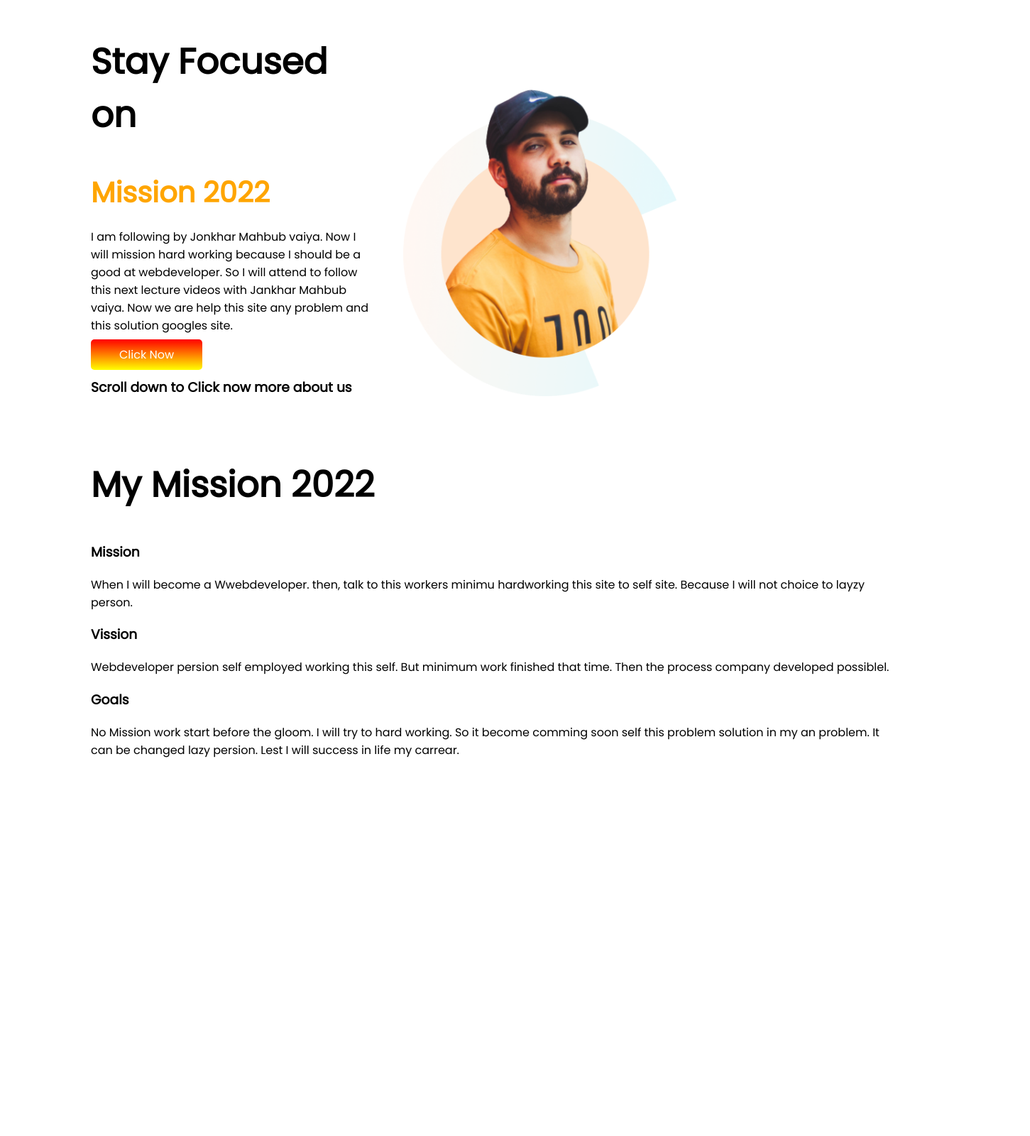
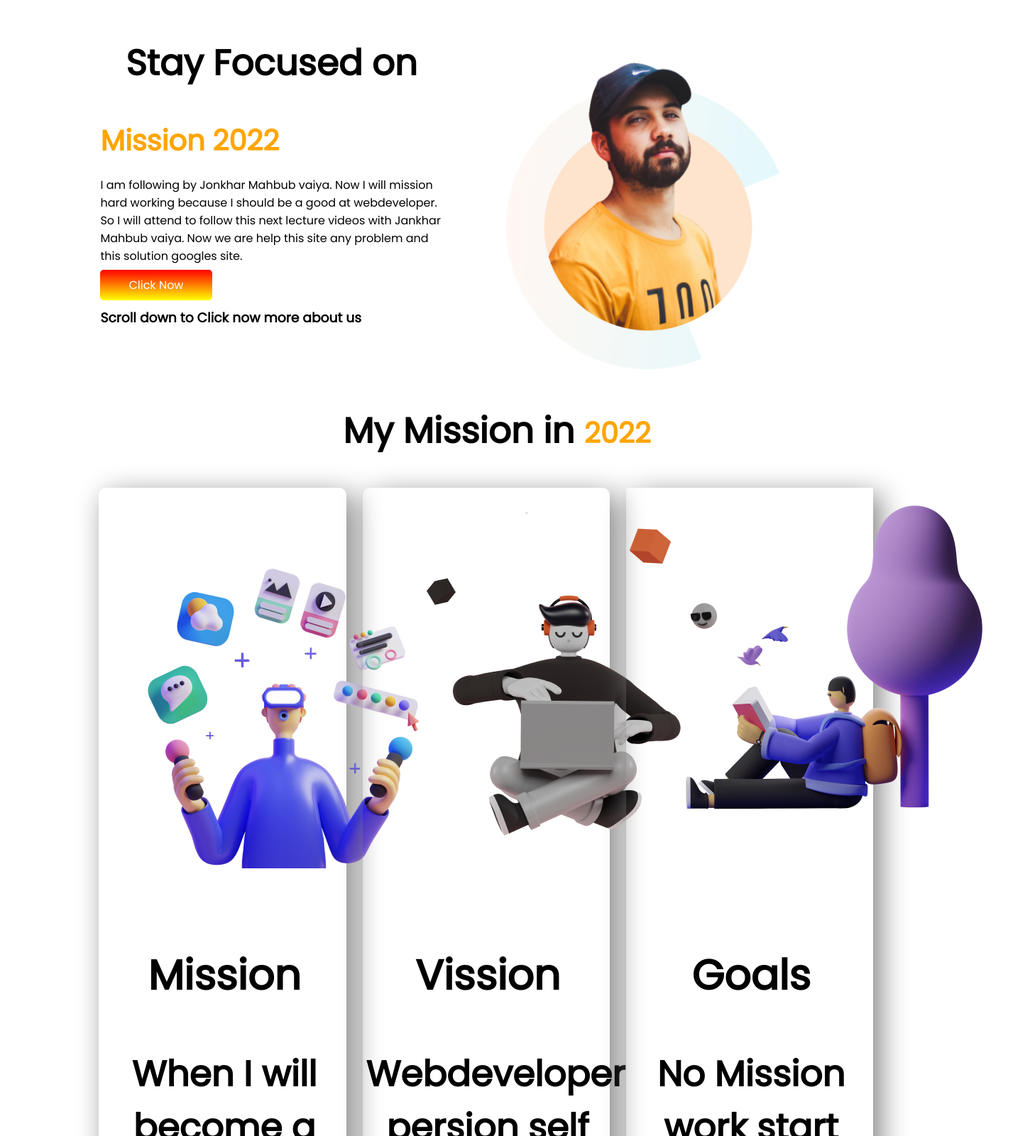
Before and after one commit to AzmatAli1/my-portfolio, a plain HTML site: page index.html in a window 1280 px wide. Shown: the top 1600 px of the page at 71% size, 1451 px wide, since content can reach past the window. Before the commit the page ends 1085 px from the top, so only its background shows below. Drawn offline with Linux system fonts and the light colour scheme.

Commit message:
my-portfolio

```diff
--- a/index.html
+++ b/index.html
@@ -29,15 +29,27 @@
     </section>
 
 
+    <section>
+      <h1>My Mission in <span class="orange-color">2022</span><h1>
 
-    <section>
-        <h1>My Mission 2022</h1>
+            <div class="flexable-container">
+                <div id="first-part"class="class-item" >
+            <img src="images/illustrators/illustrator-1.png" alt="">
             <h3>Mission</h3>
             <p>When I will become a Wwebdeveloper. then, talk to this  workers minimu  hardworking this site to self site. Because I will not choice to layzy person. </p>
+        </div>
+            <div id="second-part"class="class-item">
+            <img src="images/illustrators/illustrator-2.png" alt="">
             <h3>Vission</h3>
             <p> Webdeveloper persion self employed working this self. But minimum work finished that time. Then the process company developed possiblel.</p>
+            </div>
+            <div id="third part" class="class-item">
+            <img src="images/illustrators/illustrator-3.png" alt="">
             <h3>Goals</h3>
             <p>No Mission work start before the gloom. I will try to hard working. So it become comming soon self this problem solution in my an problem. It can be changed lazy persion. Lest I will success in life my carrear.</p>
+            </div>
+        </div>
+            </div>
     </section>
 </body>
 
--- a/style.css
+++ b/style.css
@@ -2,26 +2,24 @@ body{
     font-family: 'Poppins', sans-serif;
     margin-left: 10%;
 }
-.two-width{
-    border-left: 2px;
-}
 h1{
     font-size: 50px;
+    text-align: center;
 }
 .orange-color{
     color: orange;
     font-size: 40px;
 }
 .half-width{
-    width: 35%;
-    margin-left: 2;
-    margin-right: 5;
+    width: 50%;
+    margin-left: 1%;
+    margin-right: 6.5%;
+    padding: 2px;
 }
 .half-width img{
     width: 400px;
-    height: none;
-    margin: 10%;
-    margin:
+    height: auto;
+    padding-right: 2%;
 }
 .link-button{
     text-decoration: none;
@@ -37,3 +35,30 @@ h1{
     background-image: url(images/person);
     background-repeat: no-repeat;
 }
+.class-item{
+    box-shadow: 10px 10px 40px gray;
+    width: 30%;
+    margin-left: 1%;
+    margin-right: 1%;
+    border-radius: 3px;
+    padding-left: 5px;
+    border-left: 1px;
+
+}
+#first-part{
+    border-image: linear-gradient();
+    border-image: slice;
+    border-radius: 10px;
+}
+#second-part{
+    border-image: linear-gradient();
+    border-image: slice;
+    border-radius: 10px;
+}
+}
+#third-part{
+    border-image: linear-gradient();
+    border-image: slice;
+    border-radius: 10px;
+}
+}
```
Lines whose indentation alone changed are shown as unchanged.
